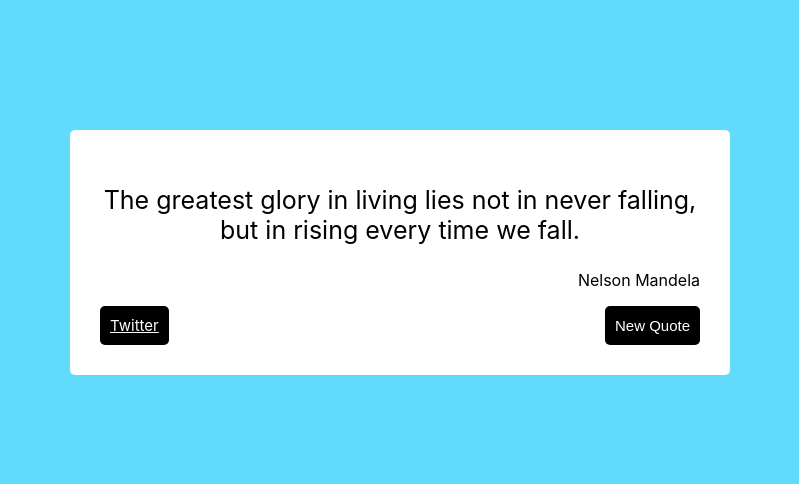
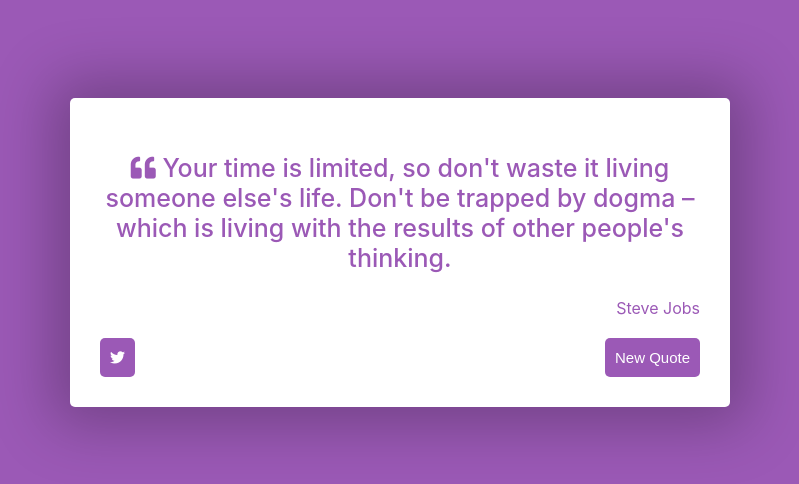
Before and after one commit to gianlucas90/Build-a-Random-Quote-Machine, a React (Create React App) app: page / in a window 1280 px wide. Shown: the part 148-632 px from the top of the page, without its empty margins (240-1039 px from the left). Built offline with nearby package versions, Linux system fonts and the light colour scheme.

Commit message:
page first styled

```diff
--- a/public/index.html
+++ b/public/index.html
@@ -3,6 +3,7 @@
   <head>
     <meta charset="utf-8" />
     <link rel="icon" href="%PUBLIC_URL%/favicon.ico" />
+    <link rel="stylesheet" href="https://use.fontawesome.com/releases/v5.8.1/css/all.css" integrity="sha384-50oBUHEmvpQ+1lW4y57PTFmhCaXp0ML5d60M1M7uH2+nqUivzIebhndOJK28anvf" crossorigin="anonymous">
     <meta name="viewport" content="width=device-width, initial-scale=1" />
     <meta name="theme-color" content="#000000" />
     <meta
--- a/src/App.css
+++ b/src/App.css
@@ -1,5 +1,4 @@
-.btn{
-  background-color: black;
+.btn {
   color: #fff;
   font-size: 15px;
   padding: 10px;
@@ -7,12 +6,11 @@
   border: none;
 }
 
-.btn:hover{
+.btn:hover {
   background-color: #555;
 }
 
 .App {
-  background-color: #61dafb;
   min-height: 100vh;
   display: flex;
   flex-direction: column;
@@ -20,7 +18,6 @@
   justify-content: center;
   text-align: center;
   font-size: calc(10px + 2vmin);
-  color: white;
 }
 
 .App-link {
@@ -28,10 +25,12 @@
 }
 
 #quote-box {
+  -webkit-box-shadow: 0px 0px 60px 18px rgba(0, 0, 0, 0.26);
+  -moz-box-shadow: 0px 0px 60px 18px rgba(0, 0, 0, 0.26);
+  box-shadow: 0px 0px 60px 18px rgba(0, 0, 0, 0.26);
   min-width: 300px;
   max-width: 600px;
   background-color: #fff;
-  color: #000;
   margin: auto;
   padding: 30px;
   border-radius: 5px;
@@ -45,9 +44,11 @@
 
 #quote-box #text {
   font-size: 25px;
+  font-weight: 500;
 }
 
 #quote-box #author {
   font-size: 16px;
   text-align: right;
+  margin-bottom: 20px;
 }
--- a/src/App.js
+++ b/src/App.js
@@ -1,5 +1,6 @@
 import React from "react";
 import "./App.css";
+import ReactCSSTransitionGroup from 'react-addons-css-transition-group';
 
 class App extends React.Component {
   constructor(props) {
@@ -7,6 +8,7 @@ class App extends React.Component {
     this.state = {
       quote: "",
       author: "",
+      randomColorIndex: Math.floor(Math.random() * 9),
       randomIndex: Math.floor(Math.random() * 10),
     };
     this.handleClick = this.handleClick.bind(this);
@@ -14,7 +16,8 @@ class App extends React.Component {
 
   handleClick(){
     this.setState({
-      randomIndex: Math.floor(Math.random() * 10)
+      randomIndex: Math.floor(Math.random() * 10),
+      randomColorIndex: Math.floor(Math.random() * 9)
     })
   }
 
@@ -34,16 +37,30 @@ class App extends React.Component {
 
     const quote = quotes[this.state.randomIndex];
 
+    // Color Selector
+    const colors = [
+      "#E74C3C", "#9B59B6", "#9B59B6", "#9B59B6", "#9B59B6", "#2ECC71", "#F4D03F", "#AAB7B8", "#F0B27A"
+    ]
+    const color = colors[this.state.randomColorIndex];
+
+    const stylesBg = {
+      backgroundColor: color,
+    }
+
+    const stylesBox = {
+      color: color
+    }
+
     return (
-      <div className="App">
-        <div id="quote-box">
-          <p id="text">{quote[0]}</p>
+      <div className="App" style={stylesBg}>
+        <div id="quote-box" style={stylesBox}>
+          <p id="text"><i class="fas fa-quote-left"></i>{" " + quote[0]}</p>
           <p id="author">{quote[1]}</p>
           <div id="btn-container">
-            <a href="twitter.com/intent/tweet" id="tweet-quote" className="btn">
-              Twitter
+            <a href="twitter.com/intent/tweet" id="tweet-quote" className="btn" style={stylesBg}>
+              <i class="fab fa-twitter"></i>
             </a>
-            <button id="new-quote" className="btn" onClick={this.handleClick}>
+            <button id="new-quote" className="btn" style={stylesBg} onClick={this.handleClick}>
               New Quote
             </button>
           </div>
--- a/src/index.css
+++ b/src/index.css
@@ -1,6 +1,6 @@
 body {
   margin: 0;
-  font-family: -apple-system, BlinkMacSystemFont, 'Segoe UI', 'Roboto', 'Oxygen',
+  font-family: Montserrat, -apple-system, BlinkMacSystemFont, 'Segoe UI', 'Roboto', 'Oxygen',
     'Ubuntu', 'Cantarell', 'Fira Sans', 'Droid Sans', 'Helvetica Neue',
     sans-serif;
   -webkit-font-smoothing: antialiased;
```
